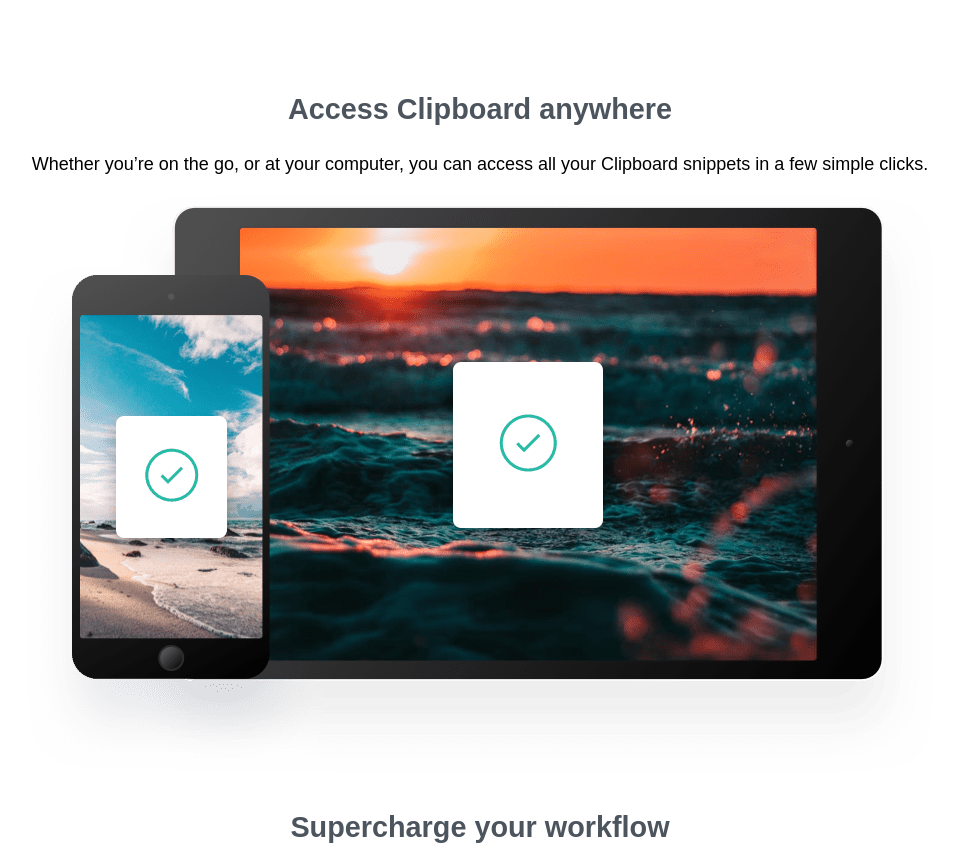
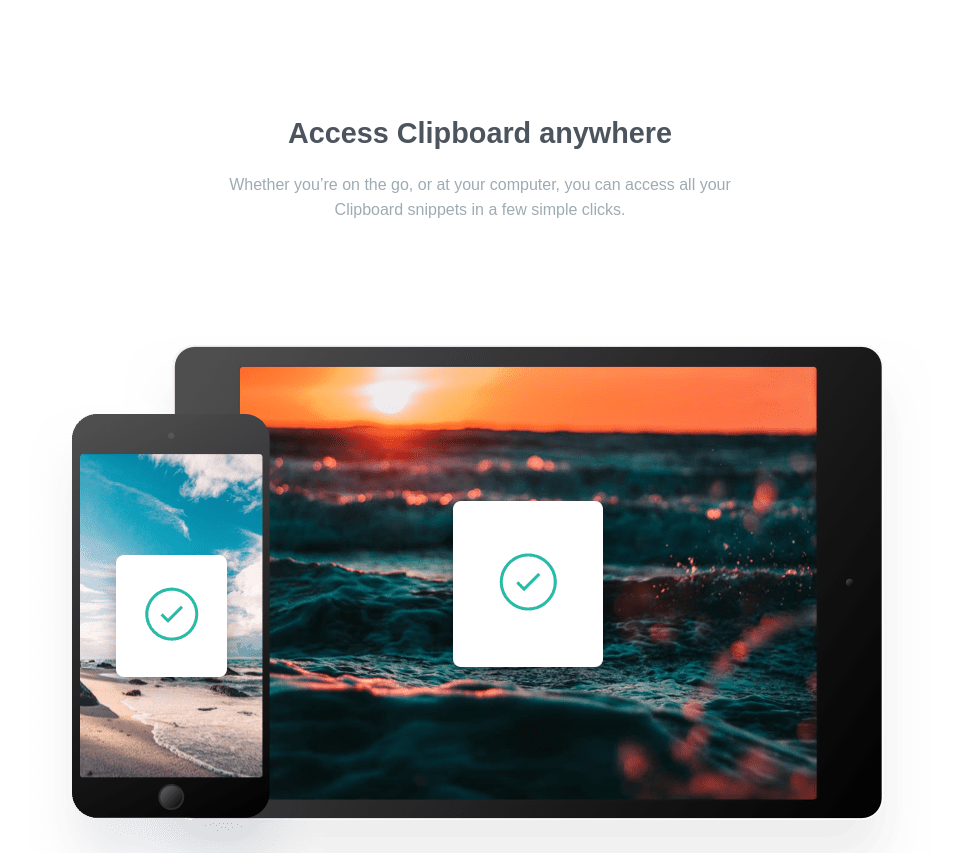
Before and after one commit to Ricard0ugh/Clipboard-landing-page-Project, a plain HTML site: page index.html in a window 1280 px wide. Shown: the part 1375-2228 px from the top of the page, without its empty margins (160-1118 px from the left). Drawn offline with Linux system fonts and the light colour scheme; a web font is replaced by a local one.

Commit message:
access clipboard anywhere section done

```diff
--- a/index.html
+++ b/index.html
@@ -63,7 +63,7 @@
         </div>
       </section>
 
-      <section id="access">
+      <section class="access">
         <h2>Access Clipboard anywhere</h2>
         <p>Whether you’re on the go, or at your computer, you can access all your Clipboard
         snippets in a few simple clicks.</p>
@@ -128,6 +128,7 @@
           >
         </div>
       </section>
+
       <section class="clipboard">
         <h2>Clipboard for iOS and Mac OS</h2>
         <p>Available for free on the App Store. Download for Mac or iOS, sync with iCloud
--- a/styles.css
+++ b/styles.css
@@ -17,6 +17,10 @@ body {
     font-size: 18px;
     text-align: center;
     line-height: 1.6;
+}
+
+section {
+    margin-bottom: 3rem;
 }
 
 .hero {
@@ -124,15 +128,18 @@ h2 {
     font-weight: 400;
 }
 
-.access {
 
 
+.access p {
+    max-width: 60ch;
+    margin: 0 auto;
+    color: var(--gray500);
+    font-weight: 400;
+    font-size: 1rem;
+    margin-bottom: 7rem;
 }
 
-.access p {
-    max-width: 35ch;
-    margin: 0 auto;
-}
+
 
 
 
```
